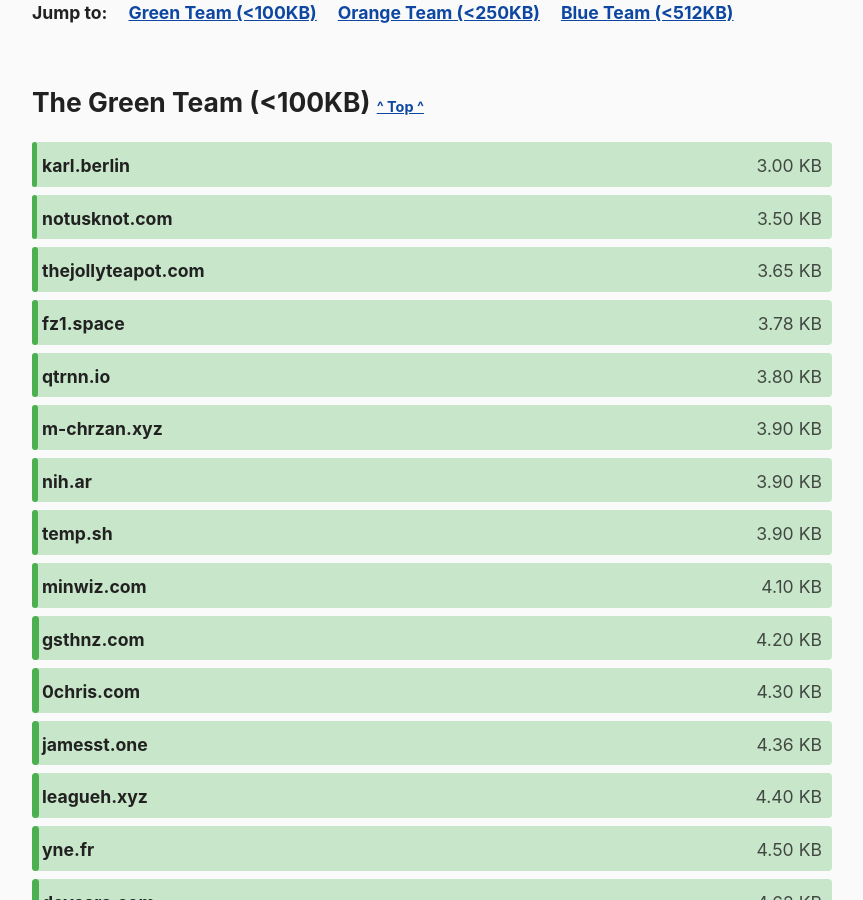
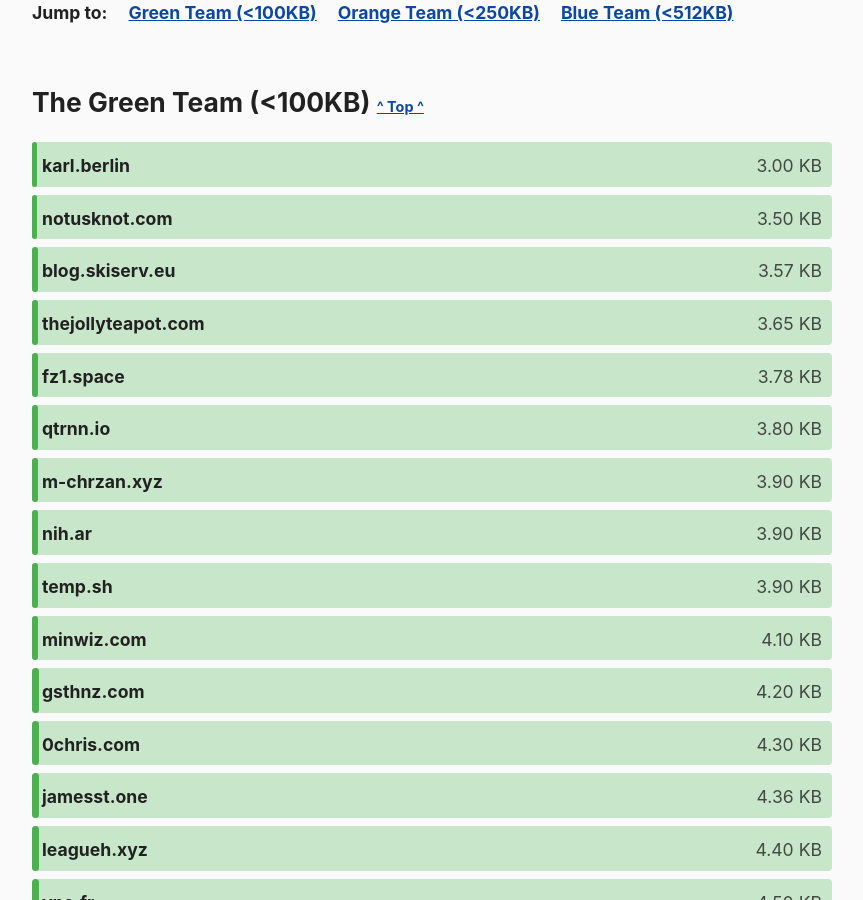
Before and after one commit to kevquirk/512kb.club, a Jekyll site: the page built from index.md, in a window 1280 px wide and 900 px high, scrolled down 1165 px. Shown: the whole window, without its empty margins (208-1071 px from the left). Built offline with Jekyll 4.4.1, drawn with Linux system fonts in a browser that asks for light colours.

Commit message:
Add blog.skiserv.eu

```diff
--- a/_data/sites.yml
+++ b/_data/sites.yml
@@ -422,6 +422,11 @@
   url: https://blog.setale.me/
   size: 294
   last_checked: 2022-10-17
+
+- domain: blog.skiserv.eu
+  url: https://blog.skiserv.eu/
+  size: 3.57
+  last_checked: 2023-02-24
 
 - domain: blog.trieoflogs.com
   url: https://blog.trieoflogs.com
```
